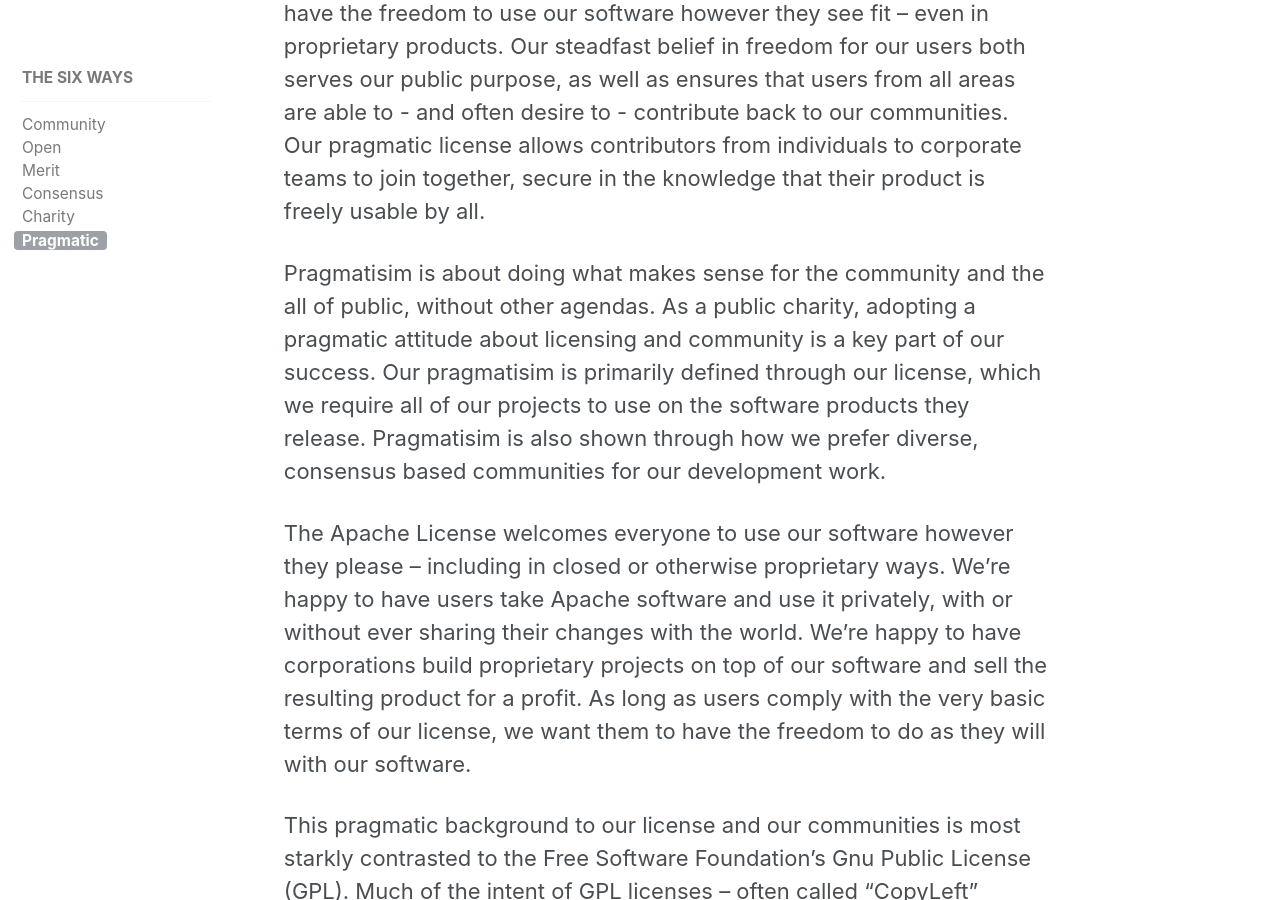
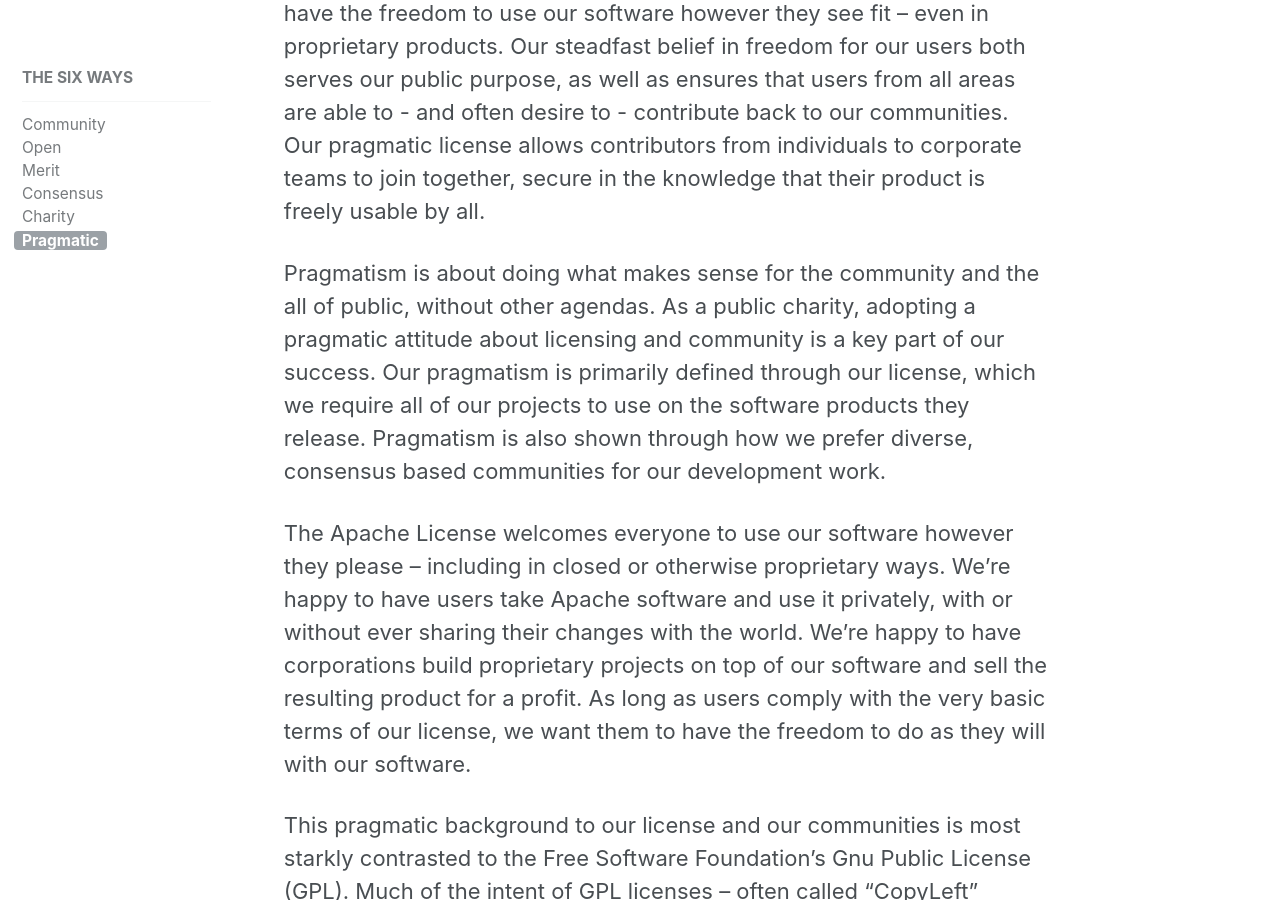
Before and after one commit to ShaneCurcuru/theapacheway.com, a Jekyll site: the page built from _ways/pragmatic.md, in a window 1280 px wide and 900 px high, scrolled down 544 px. Built offline with Jekyll 4.4.1, drawn with Linux system fonts in a browser that asks for light colours.

Commit message:
Fix typo: "pragmatism".

```diff
--- a/_ways/pragmatic.md
+++ b/_ways/pragmatic.md
@@ -17,7 +17,7 @@
 
 The mission of the ASF is to provide software for the public good. We use the Apache License to do this, which ensures that users of our software have the freedom to use our software however they see fit – even in proprietary products. Our steadfast belief in freedom for our users both serves our public purpose, as well as ensures that users from all areas are able to - and often desire to - contribute back to our communities. Our pragmatic license allows contributors from individuals to corporate teams to join together, secure in the knowledge that their product is freely usable by all.
 
-Pragmatisim is about doing what makes sense for the community and the all of public, without other agendas. As a public charity, adopting a pragmatic attitude about licensing and community is a key part of our success. Our pragmatisim is primarily defined through our license, which we require all of our projects to use on the software products they release. Pragmatisim is also shown through how we prefer diverse, consensus based communities for our development work.
+Pragmatism is about doing what makes sense for the community and the all of public, without other agendas. As a public charity, adopting a pragmatic attitude about licensing and community is a key part of our success. Our pragmatism is primarily defined through our license, which we require all of our projects to use on the software products they release. Pragmatism is also shown through how we prefer diverse, consensus based communities for our development work.
 
 The Apache License welcomes everyone to use our software however they please – including in closed or otherwise proprietary ways. We're happy to have users take Apache software and use it privately, with or without ever sharing their changes with the world. We're happy to have corporations build proprietary projects on top of our software and sell the resulting product for a profit. As long as users comply with the very basic terms of our license, we want them to have the freedom to do as they will with our software.
 
```
